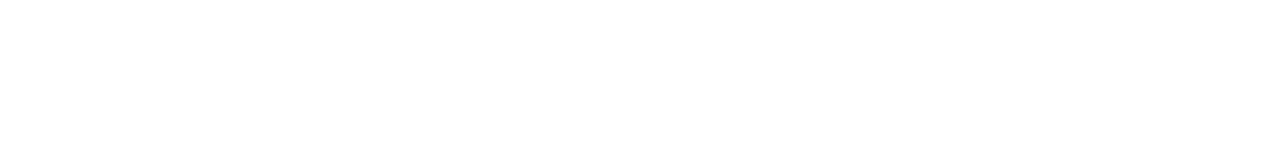
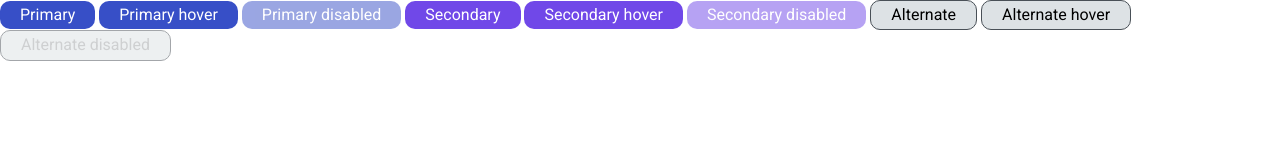
Before and after one commit to js-tasks-ru/htmlcss-20240216_del-ry4me, a website: page 03-lection1/01-button/index.html in a window 1280 px wide. Drawn offline with Linux system fonts and the light colour scheme.

Commit message:
solution for lection 3 task 01-button

```diff
--- a/03-lection1/01-button/button.css
+++ b/03-lection1/01-button/button.css
@@ -1 +1,74 @@
 /* Стилизация кнопки */
+.button {
+    padding: 5px 20px 5px 20px;
+    border: none;
+    border-radius: 10px;
+    cursor: pointer;
+}
+
+.button:disabled {
+    opacity: 0.5;
+    pointer-events: none;
+    cursor: not-allowed;
+}
+
+.button_primary {
+    background-color: var(--primary);
+    color: var(--white);
+    transition: opacity 200ms ease-in-out, background-color 200ms ease-in-out;
+}
+/**
+.button_primary-default {
+    background-color: var(--primary);
+    color: var(--white);
+}
+*/
+.button_primary:hover {
+    background-color: var(--purple);
+
+}
+
+.button_primary:active {
+    background-color: var(--error);
+}
+
+.button_secondary {
+    background-color: var(--purple);
+    color: var(--white);
+    transition: opacity 200ms ease-in-out, background-color 200ms ease-in-out;
+}
+/**
+.button_secondary-default {
+    background-color: var(--purple);
+    color: var(--white);
+}*/
+
+.button_secondary:hover {
+    background-color: var(--grey-4);
+}
+
+.button_secondary:active {
+    background-color: var(--pink);
+}
+
+.button_alternate {
+    background-color: var(--grey-2);
+    border: 1px solid var(--grey-4);
+    transition: opacity 200ms ease-in-out, background-color 200ms ease-in-out, color 200ms ease-in-out ;
+}
+/**
+.button_alternate-default {
+    background-color: var(--grey-2);
+    border: 1px solid var(--grey-4);
+}*/
+
+
+.button_alternate:hover {
+    background-color: var(--grey-4);
+    color: var(--white);
+}
+
+.button_alternate:active {
+    background-color: var(--primary);
+    color: var(--white);
+}
--- a/03-lection1/01-button/index.html
+++ b/03-lection1/01-button/index.html
@@ -6,6 +6,16 @@
         <link rel="stylesheet" href="./button.css">
     </head>
     <body>
+        <button class="button button_primary">Primary</button>
+        <button class="button button_primary">Primary hover</button>
+        <button class="button button_primary" disabled="true">Primary disabled</button>
 
+        <button class="button button_secondary">Secondary</button>
+        <button class="button button_secondary">Secondary hover</button>
+        <button class="button button_secondary" disabled="true">Secondary disabled</button>
+
+        <button class="button button_alternate">Alternate</button>
+        <button class="button button_alternate">Alternate hover</button>
+        <button class="button button_alternate" disabled="true">Alternate disabled</button>
     </body>
 </html>
```
